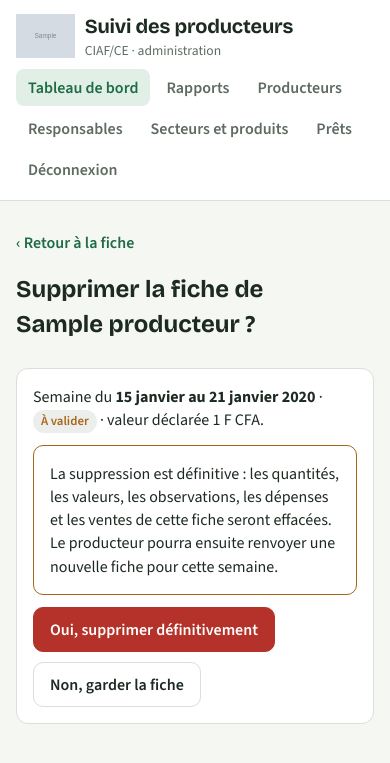
After one commit to mohamedlkante718-beep/SGT-Academy, a Django app: page /gestion/fiches/1/supprimer/ in a window 390 px wide. The commit adds this page. Shown: the top 763 px of the page. Run offline with Django 5.2, Linux system fonts and the light colour scheme; a user stored in the database is signed in; tables that the repository leaves empty hold one stand-in row (values such as "Sample post"); grey boxes marked "Sample" are stand-in pictures.

Commit message:
feat(suivi-producteurs): supprimer une fiche envoyée par erreur
Le producteur peut supprimer sa fiche depuis son téléphone tant qu'elle n'est
pas validée ; l'administrateur peut supprimer n'importe quelle fiche depuis la
page du producteur. Page de confirmation dans les deux cas ; le responsable
ne peut rien supprimer.

Co-Authored-By: Claude Opus 5.5 <noreply@anthropic.com>
Claude-Session: https://claude.ai/code/session_017VfT5PmbBwKn8RSgMAxBax

```diff
--- a/suivi-producteurs/producteurs/gestion.py
+++ b/suivi-producteurs/producteurs/gestion.py
@@ -150,3 +150,15 @@ def prets(request):
     return _page(request, "gestion/prets.html", "prets", form=form, prets=liste,
                  encours=sorted(encours, key=lambda e: -e["montant"]),
                  total=sum(e["montant"] for e in encours))
+
+
+@admin_requis
+def fiche_supprimer(request, pk):
+    fiche = get_object_or_404(Fiche.objects.select_related("producteur"), pk=pk)
+    if request.method == "POST":
+        nom, semaine = fiche.producteur.nom, fiche.semaine
+        fiche.delete()
+        messages.success(request, f"La fiche de {nom} (semaine du {semaine:%d/%m/%Y}) a été supprimée.")
+        return redirect("fiche_producteur", pk=fiche.producteur_id)
+    return _page(request, "gestion/confirmer_suppression.html", "tableau", fiche=fiche,
+                 retour=f"{reverse('fiche_producteur', args=[fiche.producteur_id])}?semaine={fiche.semaine}")
--- a/suivi-producteurs/producteurs/views.py
+++ b/suivi-producteurs/producteurs/views.py
@@ -200,6 +200,23 @@ def saisie(request, semaine=None):
     })
 
 
+@login_required
+def saisie_supprimer(request, semaine):
+    """Le producteur retire une fiche envoyée par erreur, tant qu'elle n'est pas validée."""
+    producteur = getattr(request.user, "producteur", None)
+    if producteur is None:
+        return redirect("accueil")
+    fiche = get_object_or_404(producteur.fiches, semaine=_date_ou_404(semaine))
+    if fiche.statut == Fiche.VALIDEE:
+        messages.error(request, "Cette fiche est déjà validée : demandez à l'administrateur de la supprimer.")
+        return redirect("saisie_semaine", semaine=semaine)
+    if request.method == "POST":
+        fiche.delete()
+        messages.success(request, f"La fiche de la semaine du {fiche.semaine:%d/%m} a été supprimée.")
+        return redirect("accueil")
+    return render(request, "mobile/confirmer_suppression.html", {"fiche": fiche, "producteur": producteur})
+
+
 # ---------------------------------------------------------------- web (administrateur et responsables)
 
 @suivi_requis
--- a/suivi-producteurs/static/css/app.css
+++ b/suivi-producteurs/static/css/app.css
@@ -147,3 +147,5 @@ label.case input, .saisie-table input[type="checkbox"] { width: auto; }
 .brand .brand-texte > span { color: var(--muted); font-size: .85rem; }
 .brand .logo { height: 44px; width: auto; max-width: 120px; object-fit: contain; }
 .logo-connexion { height: 90px; width: auto; max-width: 70%; object-fit: contain; align-self: center; }
+a.danger { color: var(--down); font-weight: 600; }
+.btn.danger-fond { background: var(--down); border-color: var(--down); color: var(--surface); }
--- a/suivi-producteurs/suivi/urls.py
+++ b/suivi-producteurs/suivi/urls.py
@@ -12,6 +12,7 @@ urlpatterns = [
     path("deconnexion/", auth_views.LogoutView.as_view(), name="deconnexion"),
     path("saisie/", views.saisie, name="saisie"),
     path("saisie/<str:semaine>/", views.saisie, name="saisie_semaine"),
+    path("saisie/<str:semaine>/supprimer/", views.saisie_supprimer, name="saisie_supprimer"),
     path("gestion/", views.tableau, name="tableau"),
     path("gestion/producteur/<int:pk>/", views.fiche_producteur, name="fiche_producteur"),
     path("gestion/producteurs/", gestion.producteurs, name="producteurs"),
@@ -24,6 +25,7 @@ urlpatterns = [
     path("gestion/secteurs/ajouter/", gestion.secteur_form, name="secteur_ajouter"),
     path("gestion/secteurs/<int:pk>/", gestion.secteur_form, name="secteur_modifier"),
     path("gestion/fiches/<int:pk>/finances/", gestion.finances, name="finances"),
+    path("gestion/fiches/<int:pk>/supprimer/", gestion.fiche_supprimer, name="fiche_supprimer"),
     path("gestion/prets/", gestion.prets, name="prets"),
     path("gestion/rapport/", views.rapport, name="rapport"),
     path("gestion/rapport/imprimer/", views.rapport_imprimable, name="rapport_imprimable"),
--- /dev/null
+++ b/suivi-producteurs/templates/gestion/confirmer_suppression.html
@@ -0,0 +1,18 @@
+{% extends "gestion/base_gestion.html" %}
+{% load suivi %}
+{% block titre %}Supprimer une fiche{% endblock %}
+{% block contenu %}
+<section class="section">
+  <a class="btn link" href="{{ retour }}">‹ Retour à la fiche</a>
+  <h1>Supprimer la fiche de {{ fiche.producteur.nom }} ?</h1>
+</section>
+<div class="card formulaire">
+  <p>Semaine du <b>{{ fiche.semaine|date:"j F" }} au {{ fiche.fin|date:"j F Y" }}</b> · {% statut fiche %} · valeur déclarée {{ fiche.total_valeurs|nombre }} F CFA.</p>
+  <div class="notice warn">La suppression est définitive : les quantités, les valeurs, les observations, les dépenses et les ventes de cette fiche seront effacées. Le producteur pourra ensuite renvoyer une nouvelle fiche pour cette semaine.</div>
+  <form method="post" class="row">
+    {% csrf_token %}
+    <button class="btn primary danger-fond" type="submit">Oui, supprimer définitivement</button>
+    <a class="btn" href="{{ retour }}">Non, garder la fiche</a>
+  </form>
+</div>
+{% endblock %}
--- a/suivi-producteurs/templates/gestion/fiche.html
+++ b/suivi-producteurs/templates/gestion/fiche.html
@@ -1,6 +1,7 @@
 {% extends "gestion/base_gestion.html" %}
 {% load suivi %}
-{% block titre %}{{ producteur.nom }}{% if fiche and est_admin %}<p class="muted small">Pour corriger un chiffre envoyé par le producteur : <a href="{{ correction_url }}">correction avancée de la fiche</a>.</p>{% endif %}
+{% block titre %}{{ producteur.nom }}{% if fiche and est_admin %}<p class="muted small">Pour corriger un chiffre envoyé par le producteur : <a href="{{ correction_url }}">correction avancée de la fiche</a>.
+  Fiche envoyée par erreur ? <a class="danger" href="{% url 'fiche_supprimer' fiche.pk %}">Supprimer cette fiche</a>.</p>{% endif %}
 {% endblock %}
 {% block contenu %}
 <section class="section">
--- a/suivi-producteurs/templates/mobile/saisie.html
+++ b/suivi-producteurs/templates/mobile/saisie.html
@@ -54,6 +54,7 @@
     <h2>Observations</h2>
     <textarea name="observations" rows="3" placeholder="État des animaux ou des plants, naissances, maladies, mortalités…" {% if verrouillee %}disabled{% endif %}>{{ observations }}</textarea>
   </div>
+  {% if fiche.pk and not verrouillee %}<p class="small"><a class="danger" href="{% url 'saisie_supprimer' semaine|date:'Y-m-d' %}">Supprimer cette fiche (envoyée par erreur)</a></p>{% endif %}
   <p class="muted small">Laissez vide un produit que vous n'avez pas cette semaine. Il manque un produit ? Demandez à l'administrateur du {{ sigle }} de vous l'attribuer.</p>
 </form>
 {% endif %}
```
Also changed, not shown: suivi-producteurs/producteurs/tests.py (+46 -0 lines), suivi-producteurs/templates/mobile/confirmer_suppression.html (added, +18 -0 lines), suivi-producteurs/README.md.
